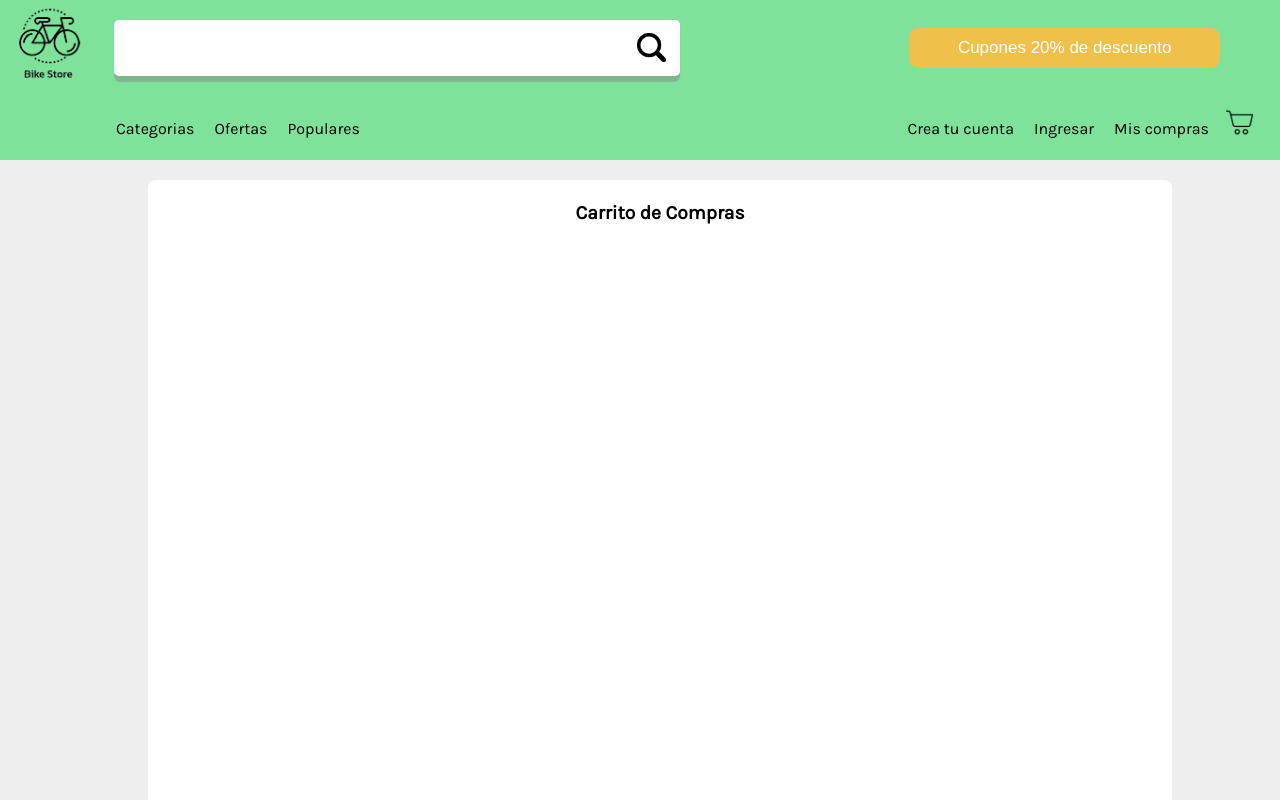
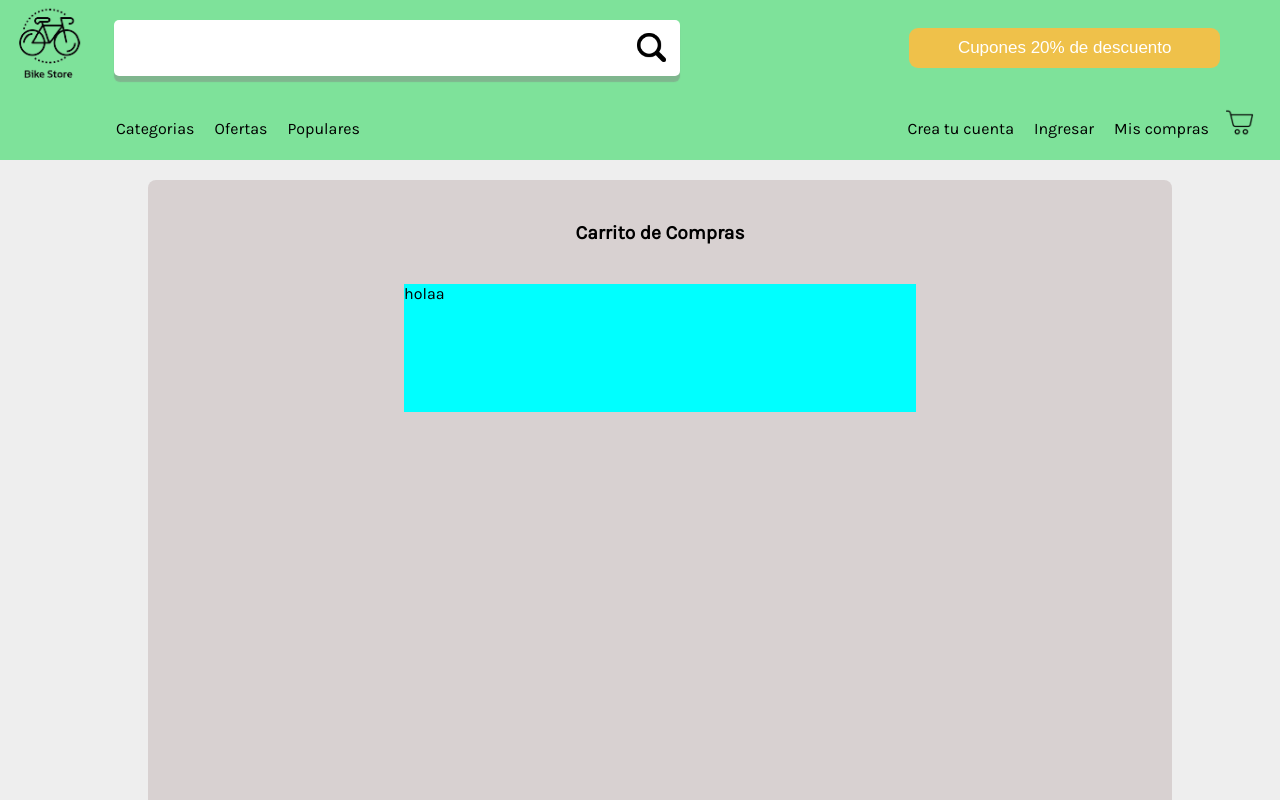
Before and after one commit to DRK-V/BikeStore, a React (Vite) app in the folder frontend/: page /Carrito_compras in a window 1280 px wide. Shown: the top 800 px of the page. Built offline with nearby package versions, Linux system fonts and the light colour scheme.

Commit message:
coloque un nuevo componente en carrito de compras

```diff
--- a/frontend/src/components/Item_cart.jsx
+++ b/frontend/src/components/Item_cart.jsx
@@ -1,8 +1,9 @@
+import '../css/carrito_compras.css'
 
 export const Item_cart = () => {
   return (
-    <div className="Cart">
-
+    <div className="Cart_compras_carrito">
+      holaa
     </div>
   )
 }
--- a/frontend/src/css/carrito_compras.css
+++ b/frontend/src/css/carrito_compras.css
@@ -4,9 +4,15 @@
     width: 80%;
     height: 80vh;
     left: 10%;
-    background-color: white;
+    background-color: rgb(216, 209, 209);
     border-radius: .5rem;
+    display: flex;
+    flex-direction: column;
+    align-items: center;
+
 }
+
+
 
 .car_comp > h1{
     width: 100%;
@@ -16,3 +22,15 @@
     align-items: center;
     font-size: 1.2em;
 }
+
+/* aca va el de los conotenedores */
+.Cart_compras_carrito{
+    width: 50%;
+    height: 20%;
+    background-color: aqua;
+    position: relative;
+    display: flex;
+
+
+
+}
--- a/frontend/src/page/Carrito_compras.jsx
+++ b/frontend/src/page/Carrito_compras.jsx
@@ -1,4 +1,5 @@
 import { Footer } from '../components/Footer'
+import { Item_cart } from '../components/Item_cart'
 import { Navbar } from '../components/Navbar'
 import '../css/carrito_compras.css'
 
@@ -8,7 +9,7 @@ export const Carrito_compras = () => {
     <Navbar />
     <div className='car_comp'>
         <h1>Carrito de Compras</h1>
-
+        <Item_cart/>
 
     </div>
 
```
